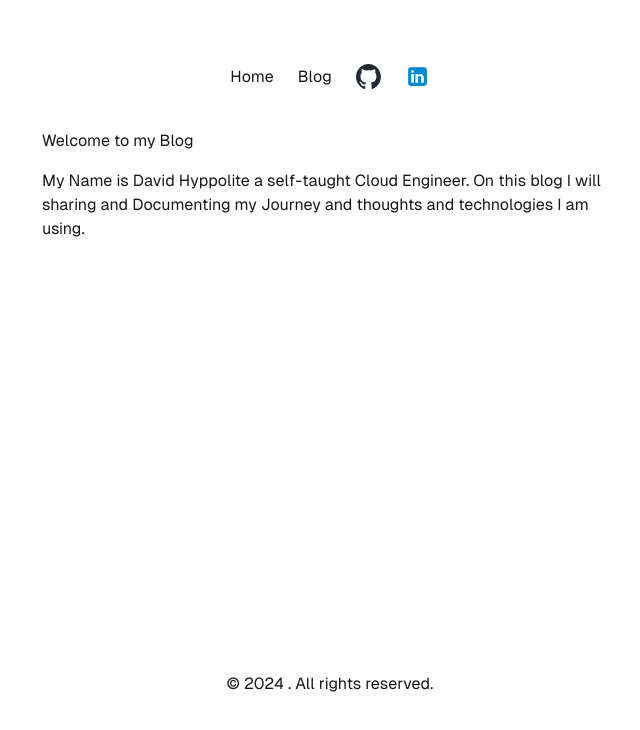
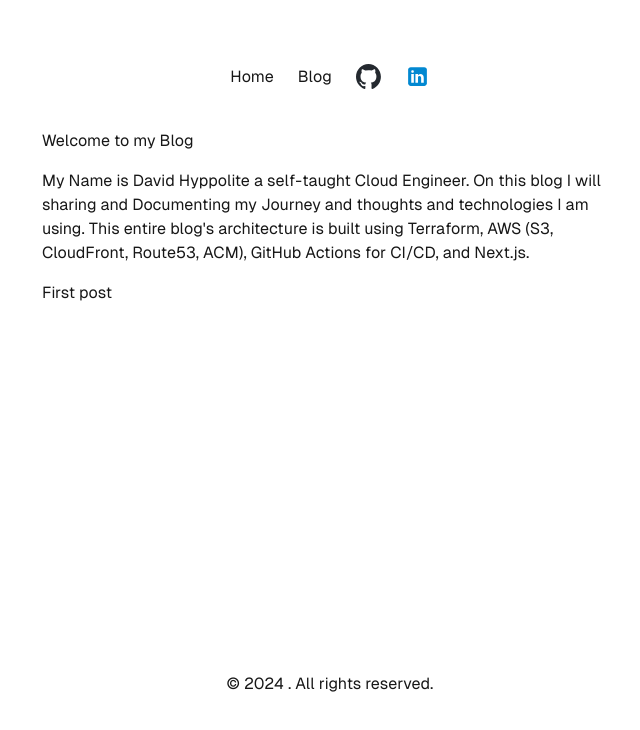
Before and after one commit to dhayv/blogsite, a Next.js app in the folder my-app/: page / in a window 1280 px wide. Shown: the top 730 px of the page, without its empty margins (310-950 px from the left). Built offline with nearby package versions, Linux system fonts and the light colour scheme.

Commit message:
update typscirpt

```diff
--- a/my-app/app/page.tsx
+++ b/my-app/app/page.tsx
@@ -1,11 +1,16 @@
-const Home = (): JSX.Element => {
+import RecentPost from './recentpost';
+
+const Home: React.FC = () => {
 
   return (
     <div className=" max-w-xl mx-auto w-full">
 
       <main className="flex flex-col gap-4 row-start-2 items-center sm:items-start">
         <h1>Welcome to my Blog</h1>
-        <p>My Name is David Hyppolite a self-taught Cloud Engineer. On this blog I will sharing and Documenting my Journey and thoughts and technologies I am using.</p>
+
+        <p>My Name is David Hyppolite a self-taught Cloud Engineer. On this blog I will sharing and Documenting my Journey and thoughts and technologies I am using. This entire blog's architecture is built using Terraform, AWS
+        (S3, CloudFront, Route53, ACM), GitHub Actions for CI/CD, and Next.js.</p>
+        <RecentPost />
       </main>
     </div>
   )
```
